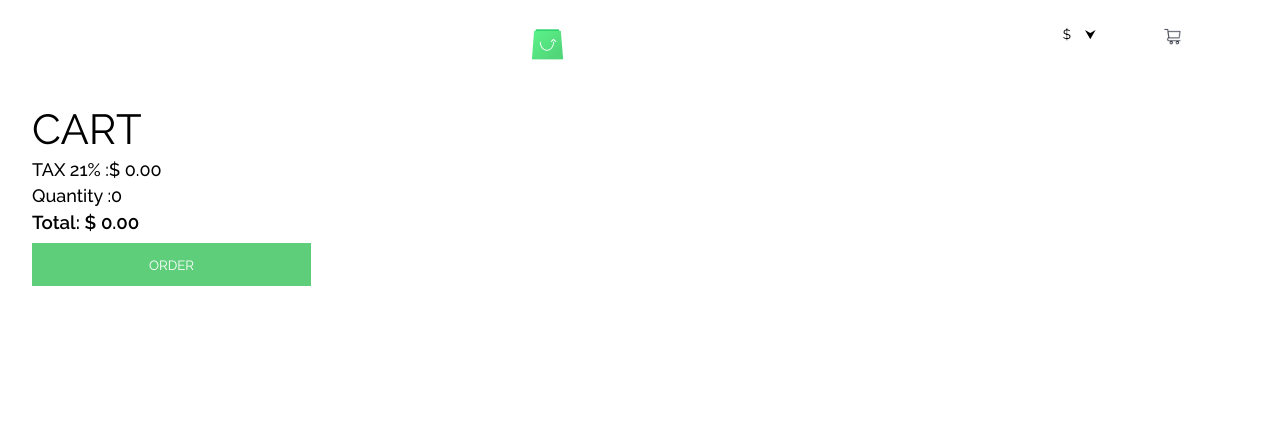
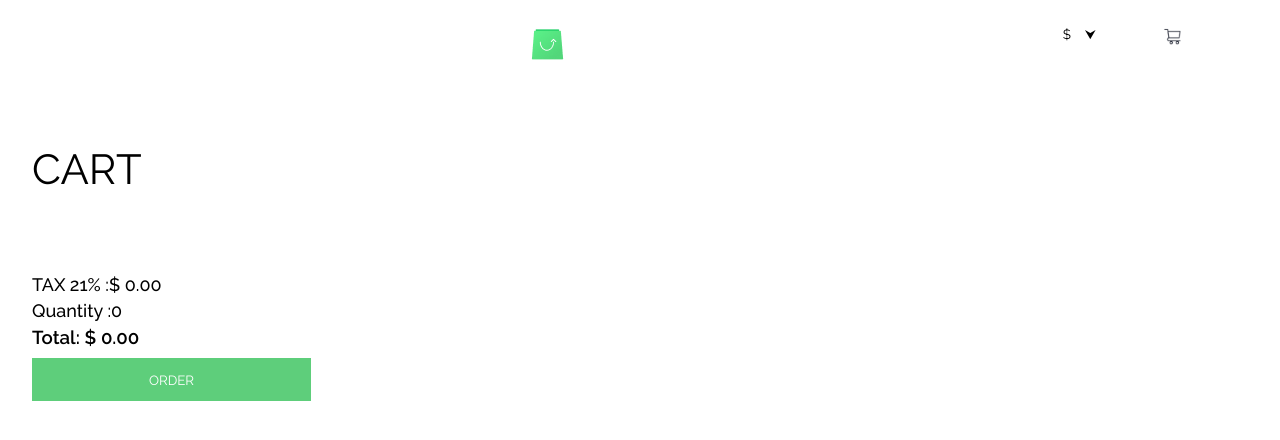
Before and after one commit to sarangkkl/gaurav_scandiweb_test_resubmit, a React (Create React App) app: page /cart in a window 1280 px wide. Shown: the top 440 px of the page. Built offline with nearby package versions, Linux system fonts and the light colour scheme.

Commit message:
remove comments

```diff
--- a/src/Components/basicui/basicui.js
+++ b/src/Components/basicui/basicui.js
@@ -11,7 +11,7 @@
 export const PageTitle = styled.h1`
   font-size: 42px;
   font-weight: 400;
-  margin-top: 40px;
+  margin: 80px 0px;
 `;
 
 export const RadioButton = styled.div`
--- a/src/Components/ui/ProductCard/ProductCardStyle.js
+++ b/src/Components/ui/ProductCard/ProductCardStyle.js
@@ -45,8 +45,8 @@
   height: 40px;
   background-color: ${colors.primary};
   position: relative;
-  top: -90px;
-  left: 286px;
+  top: -60px;
+  left: 320px;
   border: none;
   outline: none;
   border-radius: 100%;
```
Also changed, not shown: public/index.html (+1 -21 lines).
